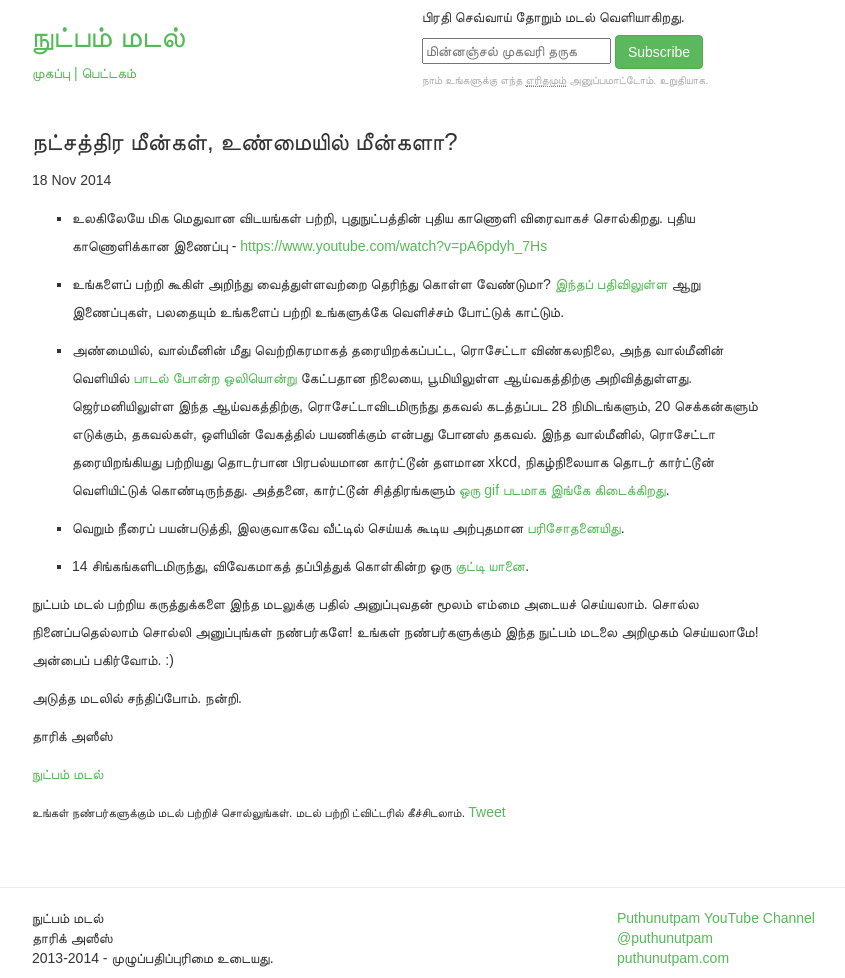
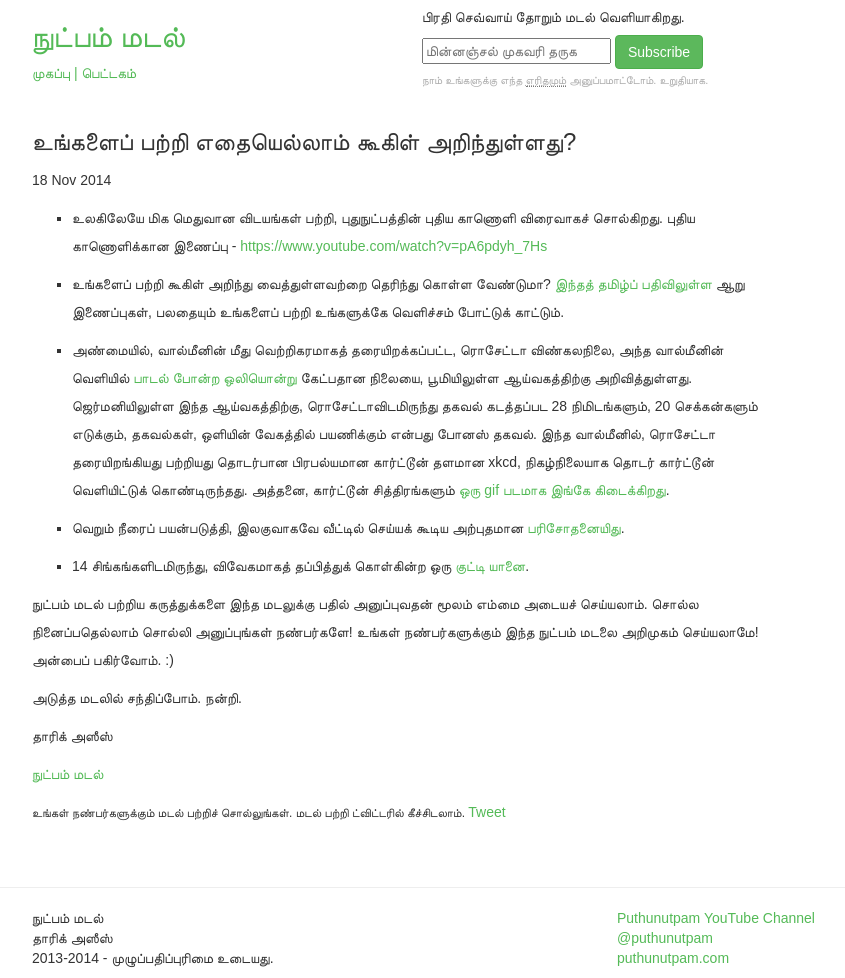
Before and after one commit to nutpam/nutpam-madal, a Jekyll site: the page built from _posts/2014-11-18-issue-18.md, in a window 1280 px wide. Shown: the whole page, without its empty margins (233-1078 px from the left). Built offline with Jekyll 4.4.1, drawn with Linux system fonts in a browser that asks for light colours; nearby versions of some CDN libraries; some web fonts are replaced; comment, search, counter and statistics services are not loaded.

Commit message:
updated title

```diff
--- a/_posts/2014-11-18-issue-18.md
+++ b/_posts/2014-11-18-issue-18.md
@@ -1,13 +1,13 @@
 ---
 layout: post
-title:  "நட்சத்திர மீன்கள், உண்மையில் மீன்களா?"
+title:  "உங்களைப் பற்றி எதையெல்லாம் கூகிள் அறிந்துள்ளது?"
 date:   2014-11-18 07:06:38
 issue: மடல் 18
 ---
 
 - உலகிலேயே மிக மெதுவான விடயங்கள் பற்றி, புதுநுட்பத்தின் புதிய காணொளி விரைவாகச் சொல்கிறது. புதிய காணொளிக்கான இணைப்பு - [https://www.youtube.com/watch?v=pA6pdyh_7Hs](https://www.youtube.com/watch?v=pA6pdyh_7Hs&list=UUoOCBA7m3T1cLHO3tE5ooBA)
 
-- உங்களைப் பற்றி கூகிள் அறிந்து வைத்துள்ளவற்றை தெரிந்து கொள்ள வேண்டுமா? [இந்தப் பதிவிலுள்ள](https://medium.com/tamil-writing/1e40ad6870bb) ஆறு இணைப்புகள், பலதையும் உங்களைப் பற்றி உங்களுக்கே வெளிச்சம் போட்டுக் காட்டும்.
+- உங்களைப் பற்றி கூகிள் அறிந்து வைத்துள்ளவற்றை தெரிந்து கொள்ள வேண்டுமா? [இந்தத் தமிழ்ப் பதிவிலுள்ள](https://medium.com/tamil-writing/1e40ad6870bb) ஆறு இணைப்புகள், பலதையும் உங்களைப் பற்றி உங்களுக்கே வெளிச்சம் போட்டுக் காட்டும்.
 
 - அண்மையில், வால்மீனின் மீது வெற்றிகரமாகத் தரையிறக்கப்பட்ட, ரொசேட்டா விண்கலநிலை, அந்த வால்மீனின் வெளியில் [பாடல் போன்ற ஒலியொன்று](http://www.abc.net.au/science/articles/2014/11/12/4126840.htm#.VGSRLs96cCI.facebook) கேட்பதான நிலையை, பூமியிலுள்ள ஆய்வகத்திற்கு அறிவித்துள்ளது. ஜெர்மனியிலுள்ள இந்த ஆய்வகத்திற்கு, ரொசேட்டாவிடமிருந்து தகவல் கடத்தப்பட 28 நிமிடங்களும், 20 செக்கன்களும் எடுக்கும், தகவல்கள், ஒளியின் வேகத்தில் பயணிக்கும் என்பது போனஸ் தகவல். இந்த வால்மீனில், ரொசேட்டா தரையிறங்கியது பற்றியது தொடர்பான பிரபல்யமான கார்ட்டூன் தளமான xkcd, நிகழ்நிலையாக தொடர் கார்ட்டூன் வெளியிட்டுக் கொண்டிருந்தது. அத்தனை, கார்ட்டூன் சித்திரங்களும் [ஒரு gif படமாக இங்கே கிடைக்கிறது](http://tanyaharrisonofmars.com/philae.gif).
 
```
